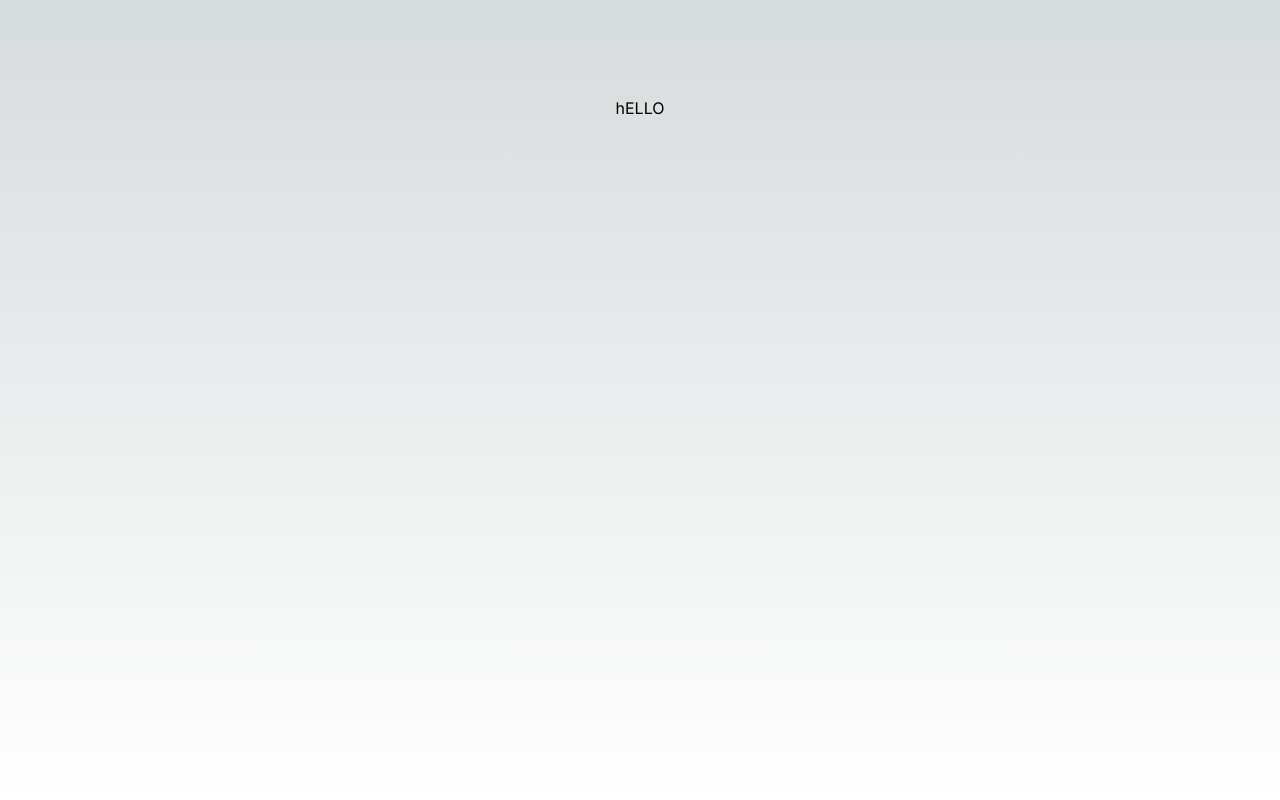
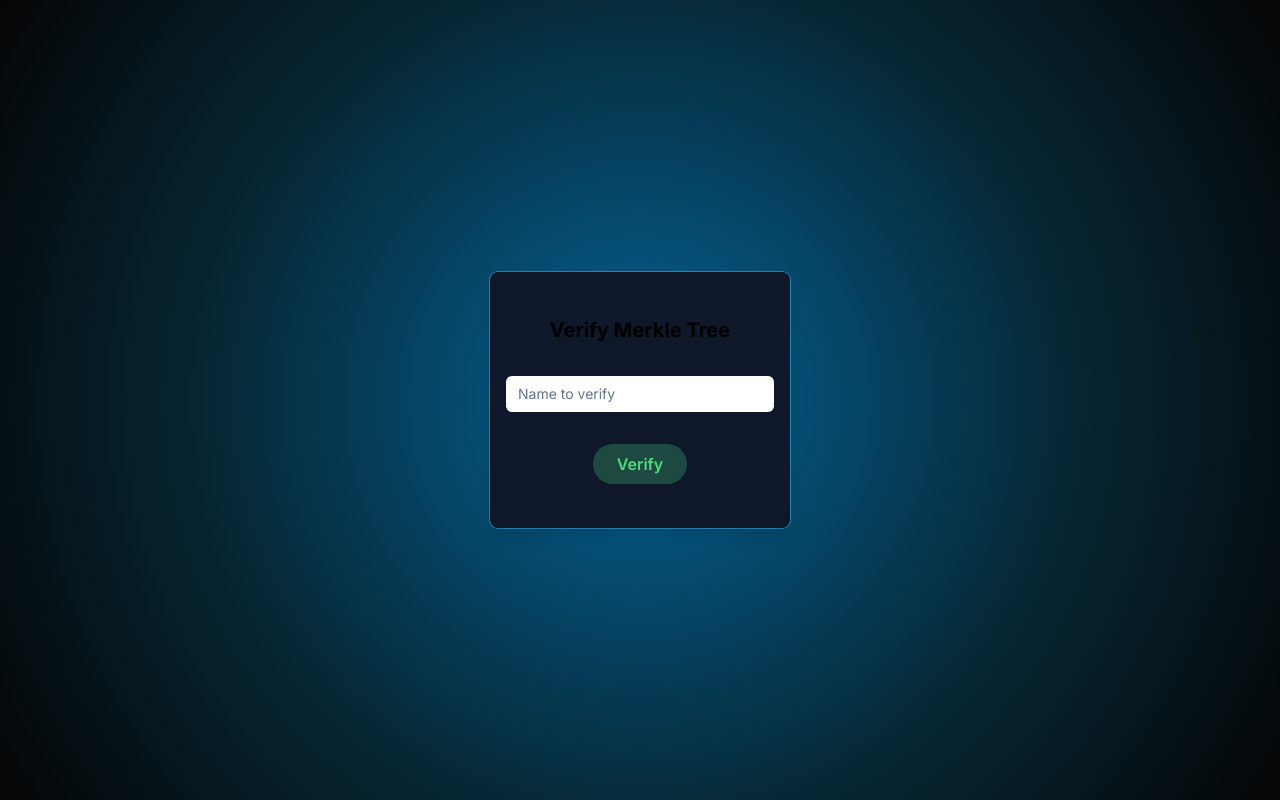
Before and after one commit to Artemides/blockchain-merkle-tree-gift, a Next.js app: page / in a window 1280 px wide. Built offline with nearby package versions, Linux system fonts and the light colour scheme.

Commit message:
add confetti effect

```diff
--- a/package.json
+++ b/package.json
@@ -19,6 +19,7 @@
     "next": "13.4.5",
     "postcss": "8.4.24",
     "react": "18.2.0",
+    "react-confetti": "^6.1.0",
     "react-dom": "18.2.0",
     "tailwindcss": "3.3.2",
     "typescript": "5.1.3"
--- a/src/app/globals.css
+++ b/src/app/globals.css
@@ -18,10 +18,21 @@
 
 body {
   color: rgb(var(--foreground-rgb));
-  background: linear-gradient(
-      to bottom,
-      transparent,
-      rgb(var(--background-end-rgb))
-    )
-    rgb(var(--background-start-rgb));
+  background: radial-gradient(
+    circle,
+    rgba(3, 105, 161, 1) 0%,
+    rgba(4, 86, 130, 1) 12%,
+    rgba(6, 39, 52, 1) 57%,
+    rgba(5, 5, 5, 1) 100%
+  );
 }
+
+.custom-input {
+  @apply w-full text-sm px-3 py-2 rounded-md placeholder-slate-500 focus:outline-none focus:border-green-400 focus:ring-2 focus:ring-sky-500 transition-all ease-out duration-300;
+}
+.custom-button {
+  @apply py-2 px-6 self-center font-semibold  rounded-full  transition-colors ease-out duration-300;
+}
+.success-color {
+  @apply text-green-400 bg-green-400/25 hover:bg-green-400/40;
+}
--- a/src/app/page.tsx
+++ b/src/app/page.tsx
@@ -1,9 +1,74 @@
+"use client";
 import Image from "next/image";
 
+import { FormEvent, useEffect, useState } from "react";
+import ReactConfetti from "react-confetti";
+
 export default function Home() {
+  const [name, setName] = useState("");
+  const [fetching, setFetching] = useState(false);
+  const [success, setSuccess] = useState(false);
+  const [windowSize, setWindowSize] = useState({ width: 0, height: 0 });
+
+  useEffect(() => {
+    if (!window) return;
+    const width = window.innerWidth;
+    const height = window.innerHeight;
+    setWindowSize({ width, height });
+  }, []);
+
+  const verifyName = async (e: FormEvent<HTMLFormElement>) => {
+    e.preventDefault();
+    setFetching(true);
+    const data = {
+      name,
+    };
+    const response = await fetch("http://localhost:3000/api/proof", {
+      method: "POST",
+      body: JSON.stringify(data),
+      headers: {
+        "Content-Type": "application/json",
+      },
+    });
+    const responseData = await response.json();
+    if (!response.ok) {
+      setSuccess(false);
+    } else {
+      setSuccess(true);
+    }
+
+    setFetching(false);
+    setTimeout(() => {
+      setSuccess(false);
+    }, 3000);
+    console.log({ responseData });
+  };
   return (
-    <main className="flex min-h-screen flex-col items-center justify-between p-24">
-      <h1>hELLO</h1>
+    <main className=" min-h-screen grid place-items-center  p-24">
+      {success && (
+        <ReactConfetti width={windowSize.width} height={windowSize.height} />
+      )}
+      <form
+        className="w-[300px] h-64 flex flex-col justify-center gap-8 bg-slate-900 rounded-lg shadow-lg py-8 px-4 ring-sky-400/50 ring-1"
+        onSubmit={(e) => verifyName(e)}
+      >
+        <h2 className="text-xl font-bold text-center">Verify Merkle Tree</h2>
+        <input
+          type="text"
+          placeholder="Name to verify"
+          className="custom-input text-black"
+          value={name}
+          onChange={(e) => setName(e.target.value)}
+          disabled={fetching}
+        />
+        <button
+          type="submit"
+          className="custom-button success-color"
+          disabled={fetching}
+        >
+          Verify
+        </button>
+      </form>
     </main>
   );
 }
```
Also changed, not shown: 1 other file (tests, documents, lock files or other folders).
